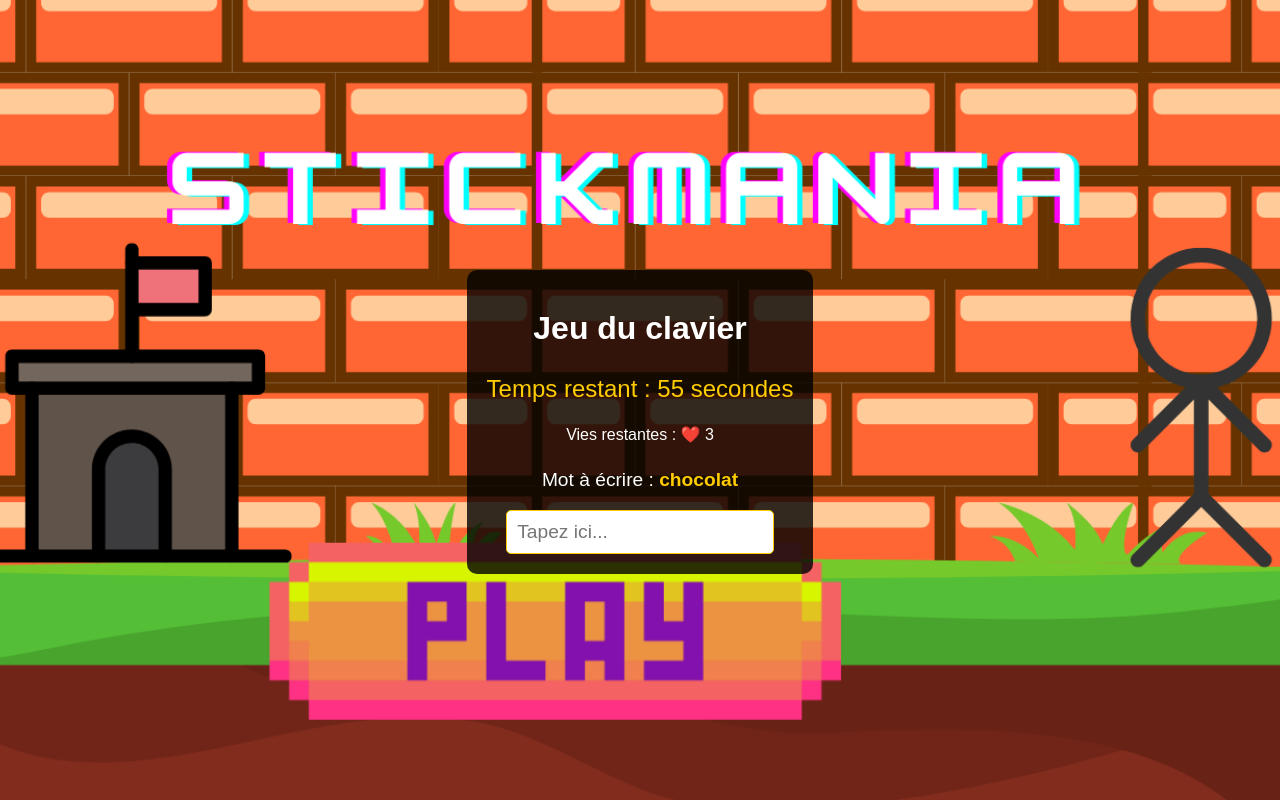
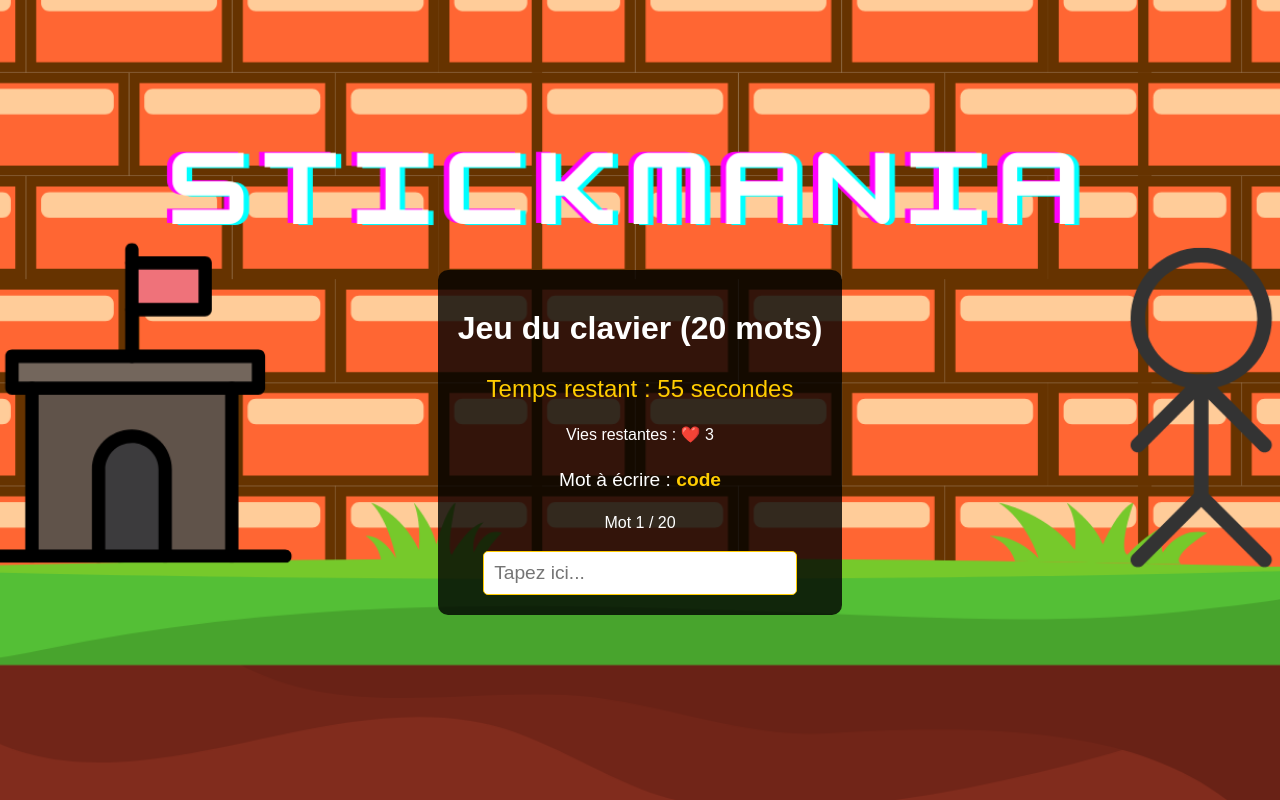
Before and after one commit to RedaDamene/Stickmania, a React (Vite) app: page / in a window 1280 px wide. Built offline with nearby package versions, Linux system fonts and the light colour scheme; the HTML template or start-up script is replaced by a standard one.

Commit message:
jeu du clavier finit sans le router

```diff
--- a/src/composent/JeuDuClavier/JeuDuClavier.css
+++ b/src/composent/JeuDuClavier/JeuDuClavier.css
@@ -1,20 +1,18 @@
-/* Fond pleine page */
 .background-container {
-  position: fixed; /* Fixe l'image en arrière-plan */
+  position: fixed;
   top: 0;
   left: 0;
   width: 100vw;
   height: 100vh;
-  background: url("../../assets/Stickmania.png") no-repeat center center/cover;
-  z-index: -1; /* Place l'image en arrière-plan */
+  background: url("../../assets/Stickmaniajeu.png") no-repeat center center/cover;
+  z-index: -1;
 }
 
-/* Conteneur du jeu */
 .jeu-container {
   font-family: Arial, sans-serif;
   text-align: center;
   padding: 20px;
-  max-width: 600px;
+  max-width: 650px;
   margin: 50px auto;
   margin-top: 250px;
   border-radius: 10px;
@@ -23,7 +21,6 @@
   min-height: 400px;
 }
 
-/* Autres styles (inchangés) */
 .game, .game-over, .lightbox {
   background: rgba(0, 0, 0, 0.8);
   padding: 20px;
--- a/src/composent/JeuDuClavier/JeuDuClavier.tsx
+++ b/src/composent/JeuDuClavier/JeuDuClavier.tsx
@@ -10,6 +10,11 @@ const JeuDuClavier: React.FC = () => {
     "créativité", "solution", "performance"
   ];
 
+  const shuffleArray = (array: string[]) => {
+    return [...array].sort(() => Math.random() - 0.5);
+  };
+
+  const [shuffledWords, setShuffledWords] = useState<string[]>([]);
   const [currentWordIndex, setCurrentWordIndex] = useState(0);
   const [userInput, setUserInput] = useState("");
   const [isGameOver, setIsGameOver] = useState(false);
@@ -18,6 +23,11 @@ const JeuDuClavier: React.FC = () => {
   const [showLightbox, setShowLightbox] = useState(false);
 
   const inputRef = useRef<HTMLInputElement>(null);
+
+  // 🔹 Mélange les mots au début du jeu
+  useEffect(() => {
+    setShuffledWords(shuffleArray(mots));
+  }, []);
 
   useEffect(() => {
     if (timer > 0 && !isGameOver) {
@@ -29,18 +39,35 @@ const JeuDuClavier: React.FC = () => {
     }
   }, [timer, isGameOver]);
 
+  useEffect(() => {
+    const focusInput = () => {
+      if (!isGameOver && inputRef.current) {
+        setTimeout(() => {
+          inputRef.current?.focus();
+        }, 50);
+      }
+    };
+
+    focusInput();
+    document.addEventListener("click", focusInput);
+
+    return () => {
+      document.removeEventListener("click", focusInput);
+    };
+  }, [isGameOver, currentWordIndex]);
+
   const handleInputChange = (e: React.ChangeEvent<HTMLInputElement>) => {
     const value = e.target.value;
     setUserInput(value);
 
-    if (value === mots[currentWordIndex]) {
+    if (value === shuffledWords[currentWordIndex]) {
       setUserInput("");
       setCurrentWordIndex((prev) => prev + 1);
 
-      if (currentWordIndex === mots.length - 1) {
+      if (currentWordIndex === shuffledWords.length - 1) {
         setIsGameOver(true);
       }
-    } else if (!mots[currentWordIndex].startsWith(value)) {
+    } else if (!shuffledWords[currentWordIndex].startsWith(value)) {
       setLives((prev) => prev - 1);
       setUserInput("");
 
@@ -52,6 +79,7 @@ const JeuDuClavier: React.FC = () => {
   };
 
   const restartGame = () => {
+    setShuffledWords(shuffleArray(mots));
     setCurrentWordIndex(0);
     setUserInput("");
     setIsGameOver(false);
@@ -62,7 +90,7 @@ const JeuDuClavier: React.FC = () => {
   };
 
   return (
-    <div className="background-container"> {/* Ajout du fond pleine page */}
+    <div className="background-container">
       <div className="jeu-container">
         {showLightbox ? (
           <div className="lightbox">
@@ -72,17 +100,18 @@ const JeuDuClavier: React.FC = () => {
           </div>
         ) : isGameOver ? (
           <div className="game-over">
-            <h2>{currentWordIndex === mots.length ? "Félicitations, vous avez gagné !" : "Perdu !"}</h2>
+            <h2>{currentWordIndex === shuffledWords.length ? "Félicitations, vous avez gagné !" : "Perdu !"}</h2>
             <button onClick={restartGame}>Rejouer</button>
           </div>
         ) : (
           <div className="game">
-            <h1>Jeu du clavier</h1>
+            <h1>Jeu du clavier (20 mots)</h1>
             <p className="timer">Temps restant : {timer} secondes</p>
             <p className="lives">Vies restantes : ❤️ {lives}</p>
             <p className="word">
-              Mot à écrire : <span>{mots[currentWordIndex]}</span>
+              Mot à écrire : <span>{shuffledWords[currentWordIndex]}</span>
             </p>
+            <p className="progress">Mot {currentWordIndex + 1} / {shuffledWords.length}</p>
             <input
               ref={inputRef}
               type="text"
```
Also changed, not shown: src/assets/Stickmania.png (deleted), src/assets/Stickmaniajeu.png (added).
